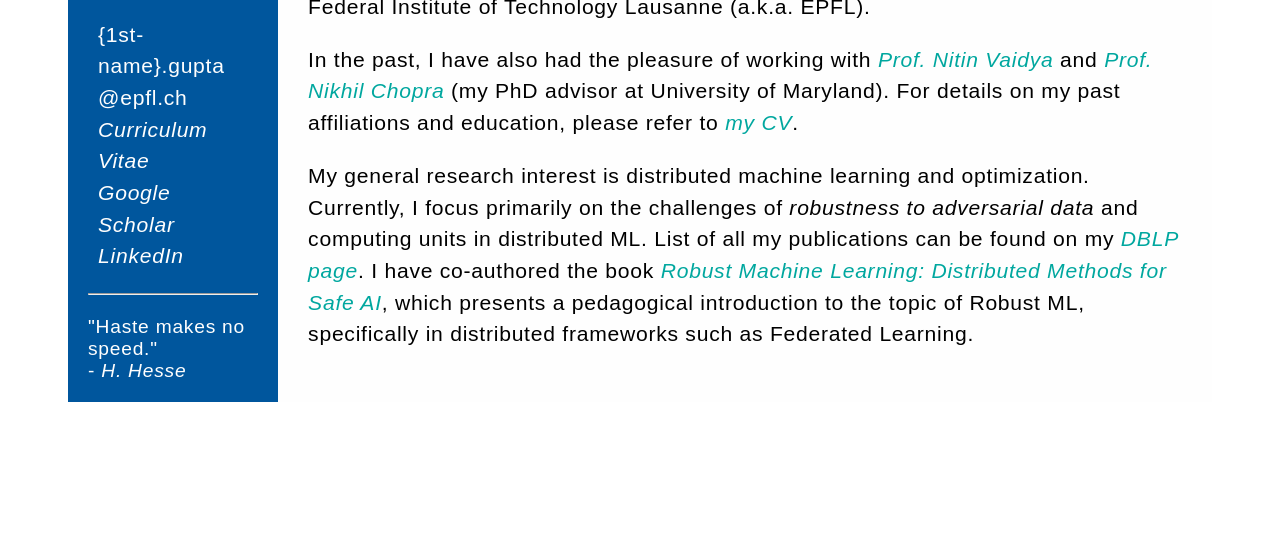
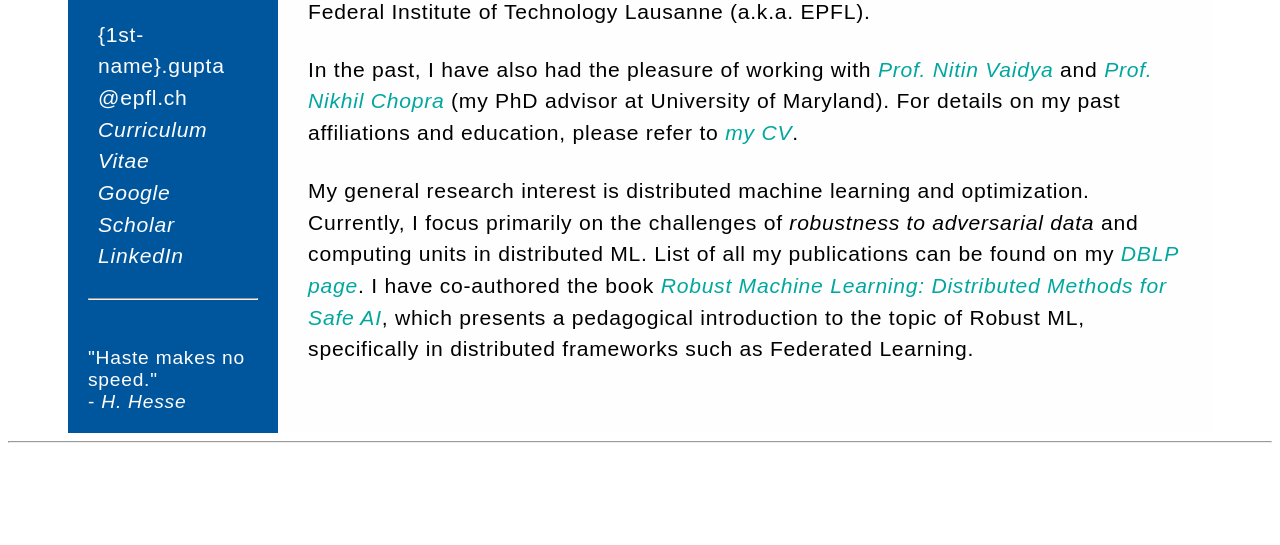
Before and after one commit to nirupam115/nirupam115.github.io, a plain HTML site: page index.html in a window 1280 px wide. Shown: the part 255-800 px from the top of the page. Drawn offline with Linux system fonts and the light colour scheme.

Commit message:
Update index.html

```diff
--- a/index.html
+++ b/index.html
@@ -147,6 +147,7 @@
 			    line-height:150%;
 			    padding-left: 10px;
 			    padding-right:10px;
+			    padding-bottom: 5px;
 			}
 			a {
 				text-decoration: none;
@@ -282,7 +283,7 @@
 
 
 	</div>
-
+	<hr>
 	</body>
 
 
```
